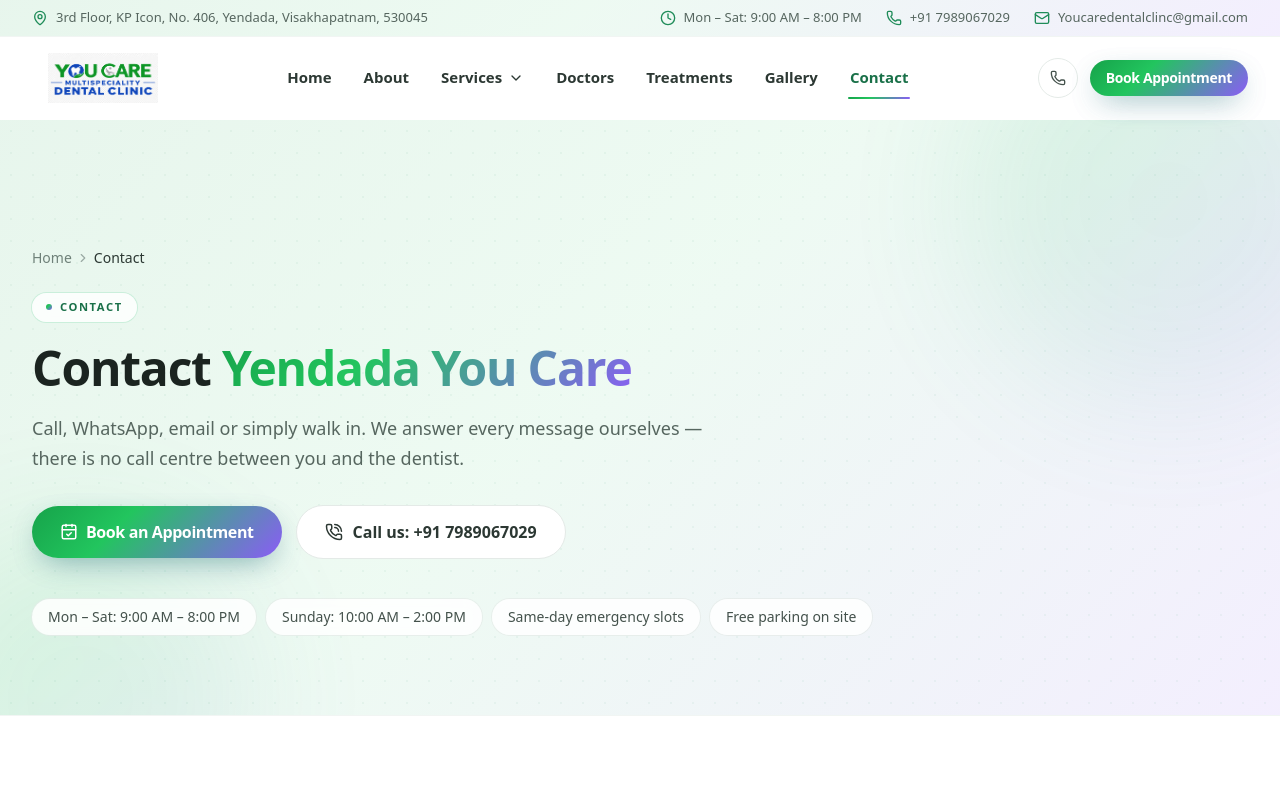
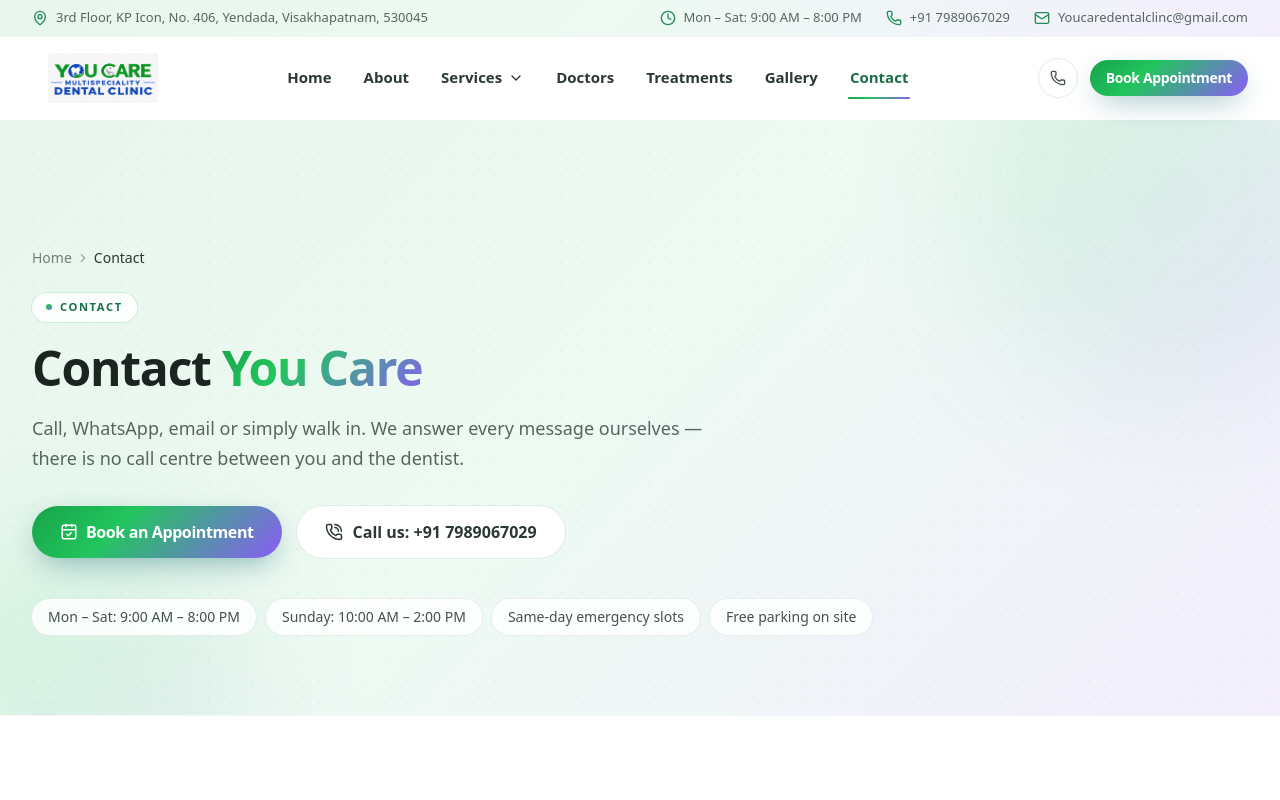
Before and after one commit to Prasadnimmale/dental-clinic, a Next.js app: page /contact in a window 1280 px wide. Shown: the top 800 px of the page. Built offline with nearby package versions, Linux system fonts and the light colour scheme; a web font is replaced by a local one.

Commit message:
remove yendada name in contact page

```diff
--- a/src/app/contact/page.tsx
+++ b/src/app/contact/page.tsx
@@ -74,7 +74,7 @@
         title={
           <>
             Contact{" "}
-            <span className="text-gradient-brand">Yendada You Care</span>
+            <span className="text-gradient-brand">{siteConfig.titleBrandName}</span>
           </>
         }
         description="Call, WhatsApp, email or simply walk in. We answer every message ourselves — there is no call centre between you and the dentist."
```
